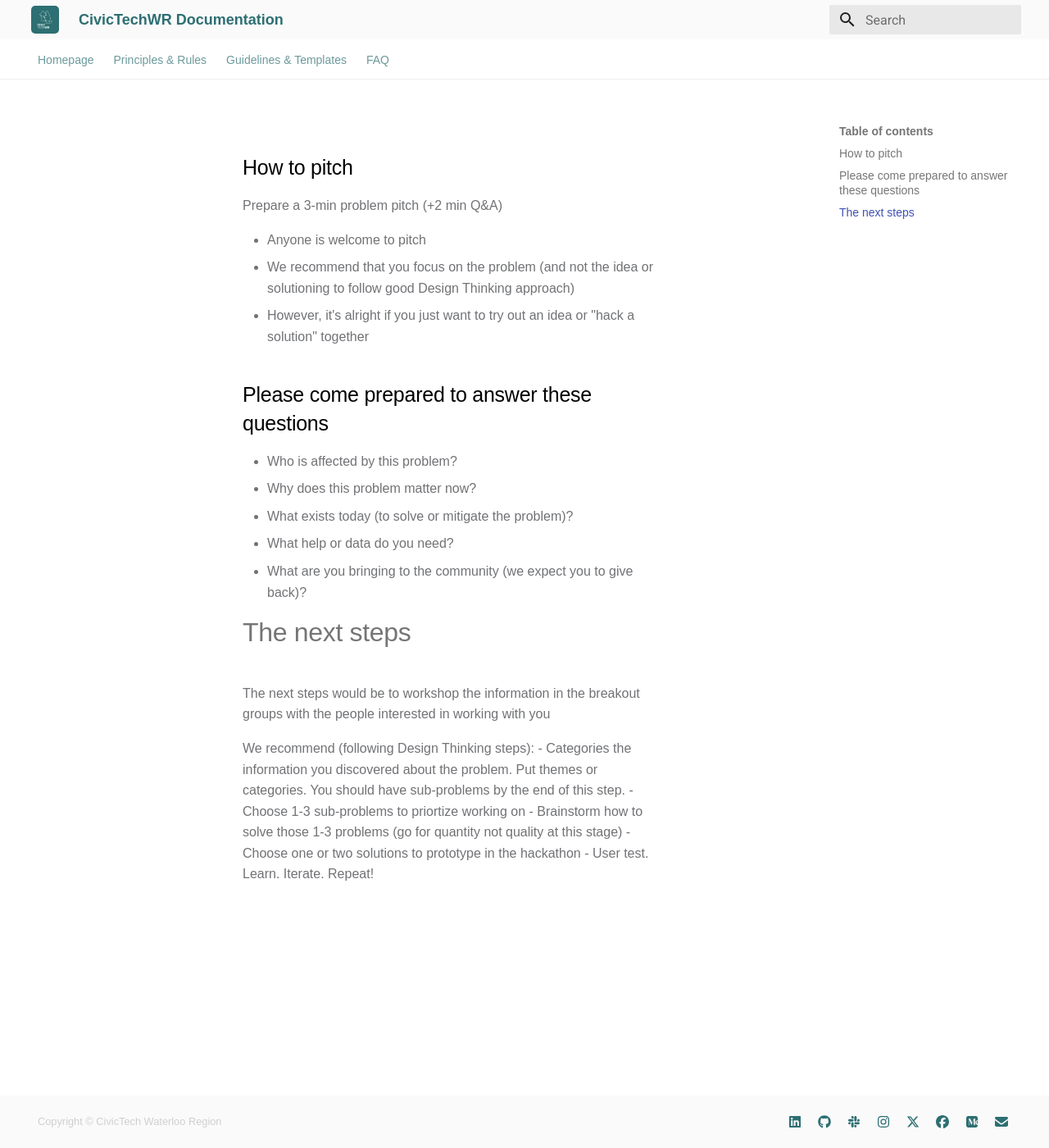
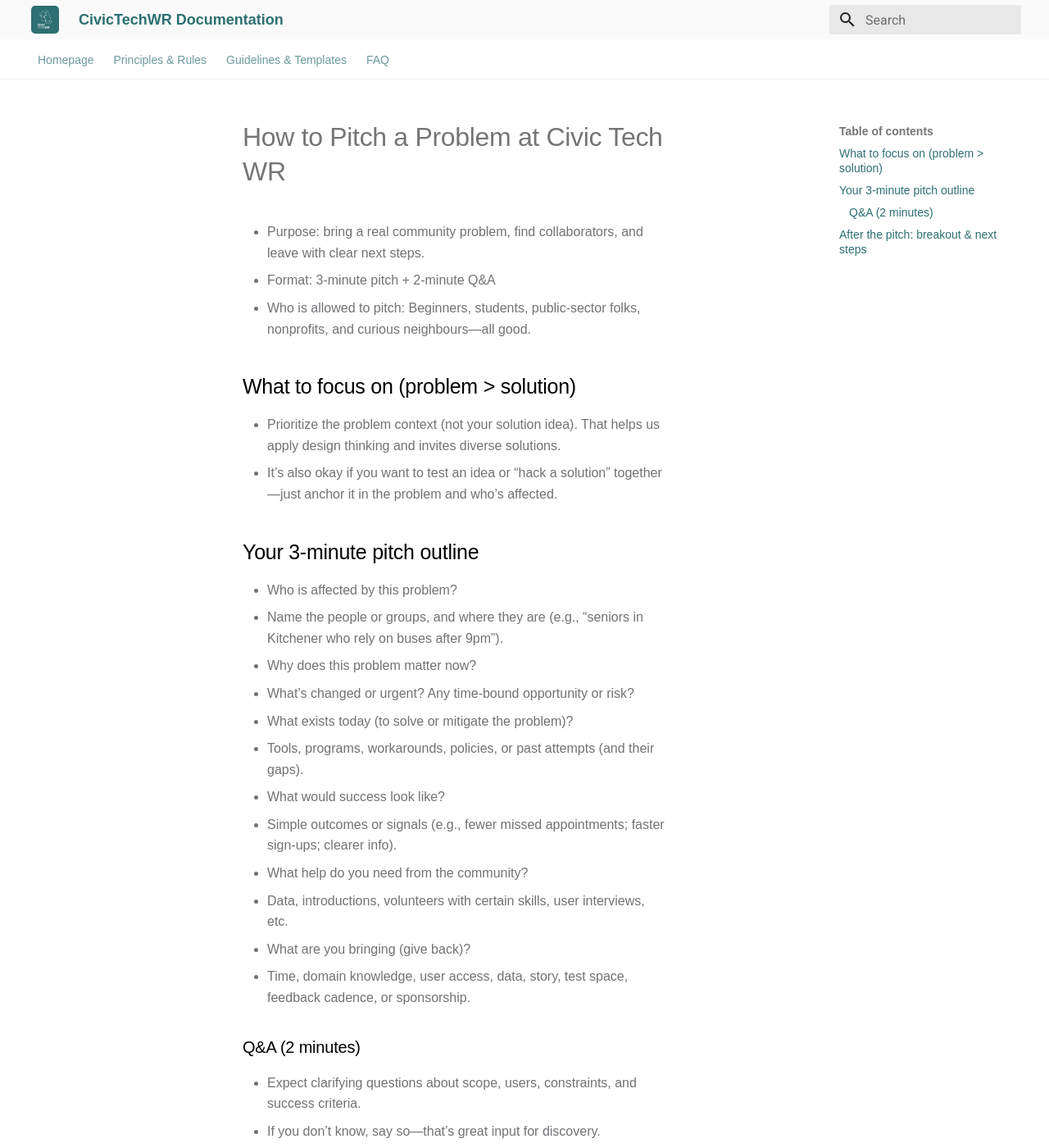
Before and after one commit to CivicTechWR/CTWR-Organization-Documentation, an MkDocs documentation site: the page built from docs/Guidelines_&_Templates/Template_Pitching.md, in a window 1280 px wide and 1400 px high. Shown: the whole window at 82% size. Built offline with MkDocs 1.6.1 and Material for MkDocs 9.7.7, drawn with Linux system fonts in a browser that asks for light colours; some of the changed text lies outside the part shown.

Commit message:
Updating pitching guidelines

```diff
--- a/docs/Guidelines_&_Templates/Template_Pitching.md
+++ b/docs/Guidelines_&_Templates/Template_Pitching.md
@@ -2,29 +2,56 @@
 title: Templates for Pitching Problems & Ideas at the beginging of the season
 hide:
 ---
-## How to pitch
+# How to Pitch a Problem at Civic Tech WR
 
-Prepare a 3‑min problem pitch (+2 min Q&A)
+- Purpose: bring a real community problem, find collaborators, and leave with clear next steps.
+- Format: 3-minute pitch + 2-minute Q&A
+- Who is allowed to pitch: Beginners, students, public-sector folks, nonprofits, and curious neighbours—all good.
 
-- Anyone is welcome to pitch
-- We recommend that you focus on the problem (and not the idea or solutioning to follow good Design Thinking approach)
-- However, it's alright if you just want to try out an idea or "hack a solution" together
+## What to focus on (problem > solution)
 
-## Please come prepared to answer these questions
+- Prioritize the problem context (not your solution idea). That helps us apply design thinking and invites diverse solutions.
+- It’s also okay if you want to test an idea or “hack a solution” together—just anchor it in the problem and who’s affected.
+
+## Your 3-minute pitch outline
 
 - Who is affected by this problem?
+ - Name the people or groups, and where they are (e.g., “seniors in Kitchener who rely on buses after 9pm”).
 - Why does this problem matter now?
+ - What’s changed or urgent? Any time-bound opportunity or risk?
 - What exists today (to solve or mitigate the problem)?
-- What help or data do you need?
-- What are you bringing to the community (we expect you to give back)?
+ - Tools, programs, workarounds, policies, or past attempts (and their gaps).
+- What would success look like?
+ - Simple outcomes or signals (e.g., fewer missed appointments; faster sign-ups; clearer info).
+- What help do you need from the community?
+ - Data, introductions, volunteers with certain skills, user interviews, etc.
+- What are you bringing (give back)?
+ - Time, domain knowledge, user access, data, story, test space, feedback cadence, or sponsorship.
 
-# The next steps
+### Q&A (2 minutes)
 
-The next steps would be to workshop the information in the breakout groups with the people interested in working with you
+- Expect clarifying questions about scope, users, constraints, and success criteria.
+- If you don’t know, say so—that’s great input for discovery.
 
-We recommend (following Design Thinking steps):
-- Categories the information you discovered about the problem. Put themes or categories. You should have sub-problems by the end of this step.
-- Choose 1-3 sub-problems to priortize working on
-- Brainstorm how to solve those 1-3 problems (go for quantity not quality at this stage)
-- Choose one or two solutions to prototype in the hackathon
-- User test. Learn. Iterate. Repeat!
+
+## After the pitch: breakout & next steps
+
+We’ll form a small group around your problem to workshop and plan. Use this flow:
+
+1. Cluster insights
+  Categories the information you discovered about the problem. Put facts and observations on sticky notes (physical or digital) and group into themes. End with a few sub-problems.
+
+2. Prioritize 1–3 themes or sub-problems
+  Choose 1-3 sub-problems to priortize working on. Quick vote using impact vs. effort or community value vs. feasibility.
+
+3. Brainstorm freely
+  Spend 5–7 minutes of silent idea-generation, then share. Go for quantity, not polish or quality. For example "we'll bring polar bears to scare politicans into action on Climate Change" is totally acceptable idea at this stage.
+
+4. Choose a solution to test
+  Choose 1–2 ideas. Define the smallest testable prototype (MVP) for the hack night.
+
+5. Plan the prototype
+  Who’s doing what by when? What data/access is needed? How will we measure success?
+
+6. Test → learn → iterate
+  Do quick user checks. You can ask the community for critique and feedback, or user test directly with the right users. Capture learnings and plan the next loop. Then repeat
```
